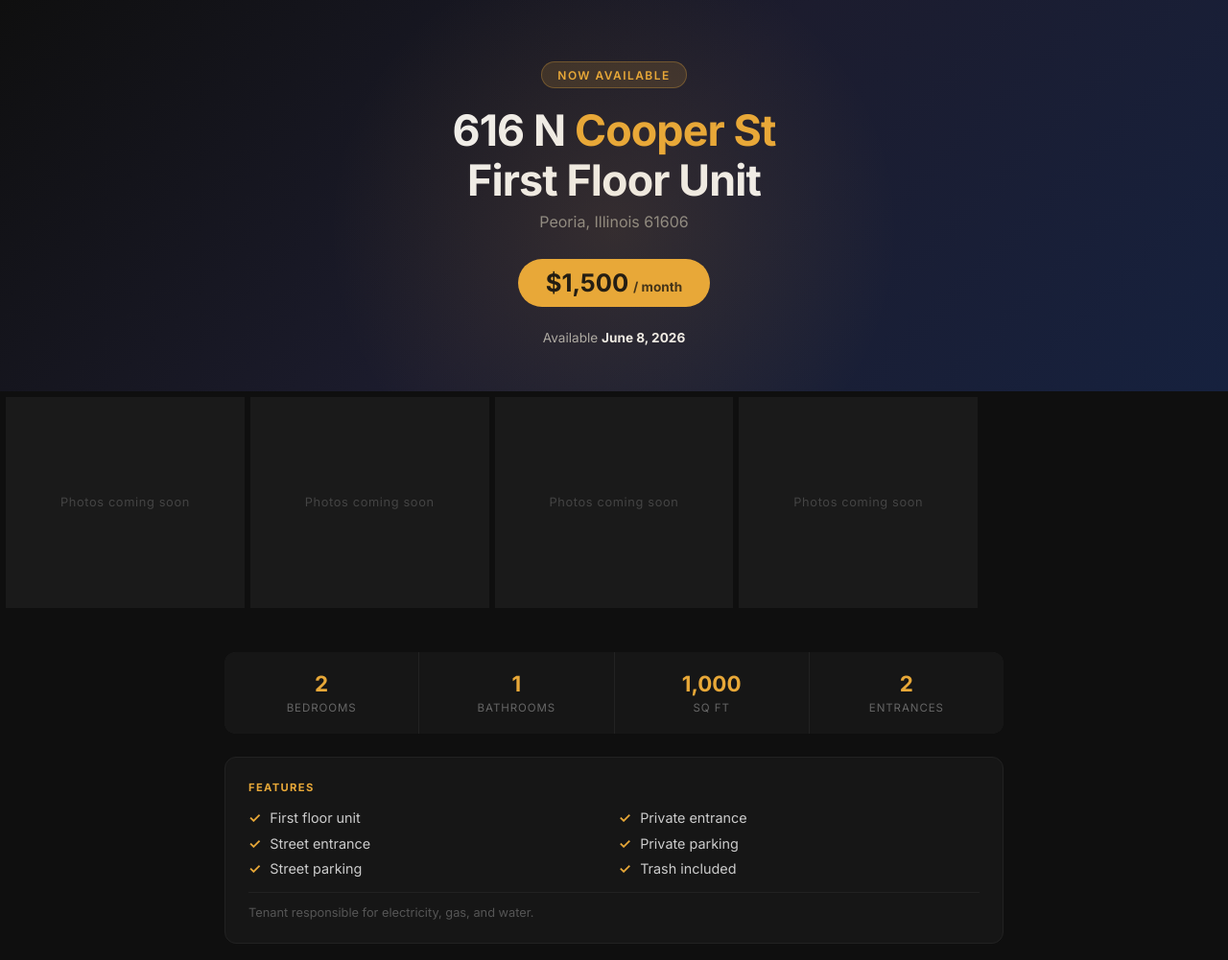
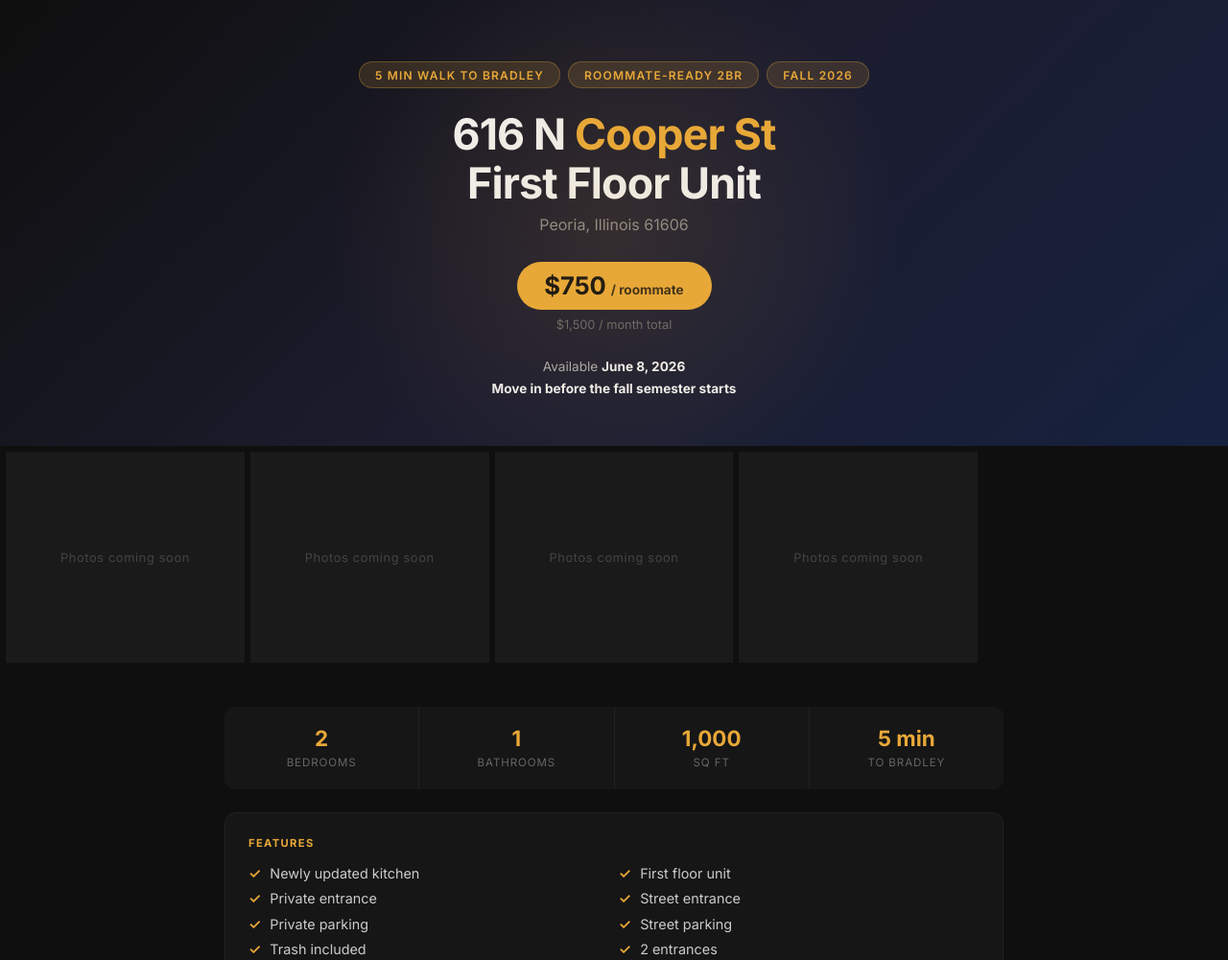
Before and after one commit to peoria-rentals/cooper-unit1, a plain HTML site: page index.html in a window 1280 px wide. Shown: the top 1001 px of the page at 96% size. Drawn offline with Linux system fonts and the light colour scheme.

Commit message:
Update index.html

```diff
--- a/index.html
+++ b/index.html
@@ -32,6 +32,13 @@
   70%);
         pointer-events: none;
       }
+      .hero-tags {
+        display: flex;
+        justify-content: center;
+        flex-wrap: wrap;
+        gap: 0.5rem;
+        margin-bottom: 1.4rem;
+      }
       .hero-tag {
         display: inline-block;
         background: rgba(232,168,56,0.15);
@@ -39,11 +46,10 @@
         border: 1px solid rgba(232,168,56,0.3);
         font-size: 0.75rem;
         font-weight: 600;
-        letter-spacing: 0.12em;
+        letter-spacing: 0.1em;
         text-transform: uppercase;
         padding: 0.35rem 1rem;
         border-radius: 999px;
-        margin-bottom: 1.2rem;
       }
       .hero h1 {
         font-size: clamp(1.8rem, 5vw, 2.8rem);
@@ -58,6 +64,10 @@
         color: #888;
         margin-bottom: 1.8rem;
       }
+      .price-block {
+        display: inline-block;
+        text-align: center;
+      }
       .price-pill {
         display: inline-flex;
         align-items: baseline;
@@ -70,11 +80,18 @@
       }
       .price-pill .amount { font-size: 1.6rem; }
       .price-pill .per { font-size: 0.85rem; opacity: 0.75; }
+      .price-sub {
+        display: block;
+        margin-top: 0.5rem;
+        font-size: 0.8rem;
+        color: #666;
+      }
 
       .avail-bar {
         margin-top: 1.5rem;
         font-size: 0.85rem;
         color: #aaa;
+        line-height: 1.7;
       }
       .avail-bar strong { color: #f0f0f0; }
 
@@ -242,14 +259,24 @@
   <body>
 
   <div class="hero">
-    <div class="hero-tag">Now Available</div>
+    <div class="hero-tags">
+      <span class="hero-tag">5 Min Walk to Bradley</span>
+      <span class="hero-tag">Roommate-Ready 2BR</span>
+      <span class="hero-tag">Fall 2026</span>
+    </div>
     <h1>616 N <span>Cooper St</span><br>First Floor Unit</h1>
     <p class="address">Peoria, Illinois 61606</p>
-    <div class="price-pill">
-      <span class="amount">$1,500</span>
-      <span class="per">/ month</span>
+    <div class="price-block">
+      <div class="price-pill">
+        <span class="amount">$750</span>
+        <span class="per">/ roommate</span>
+      </div>
+      <span class="price-sub">$1,500 / month total</span>
     </div>
-    <p class="avail-bar">Available <strong>June 8, 2026</strong></p>
+    <p class="avail-bar">
+      Available <strong>June 8, 2026</strong><br>
+      <strong>Move in before the fall semester starts</strong>
+    </p>
   </div>
 
   <div class="gallery">
@@ -268,19 +295,21 @@
   class="lbl">Bathrooms</span></div>
       <div class="stat"><span class="val">1,000</span><span class="lbl">Sq
   Ft</span></div>
-      <div class="stat"><span class="val">2</span><span
-  class="lbl">Entrances</span></div>
+      <div class="stat"><span class="val">5 min</span><span class="lbl">To
+  Bradley</span></div>
     </div>
 
     <div class="card">
       <h2>Features</h2>
       <div class="features">
+        <div class="feature">Newly updated kitchen</div>
         <div class="feature">First floor unit</div>
         <div class="feature">Private entrance</div>
         <div class="feature">Street entrance</div>
         <div class="feature">Private parking</div>
         <div class="feature">Street parking</div>
         <div class="feature">Trash included</div>
+        <div class="feature">2 entrances</div>
       </div>
       <p class="util-note">Tenant responsible for electricity, gas, and water.</p>
     </div>
```
